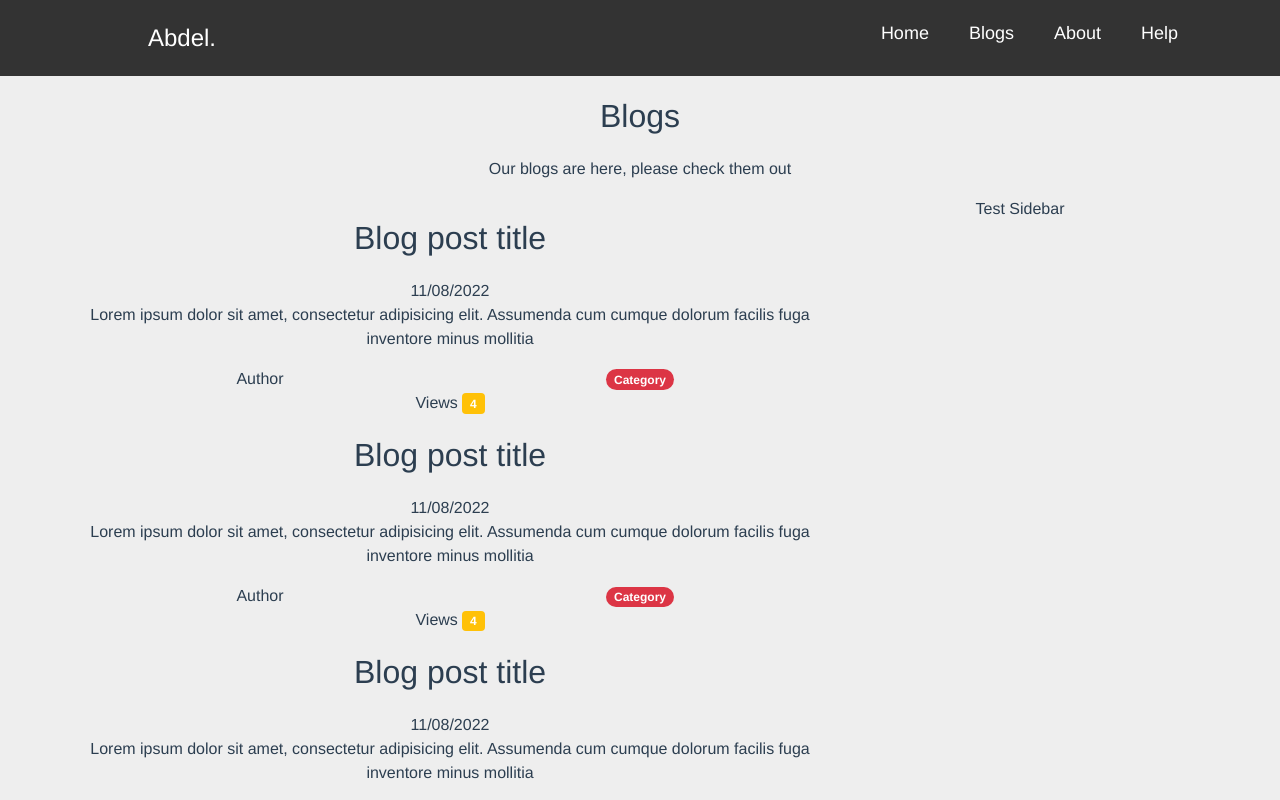
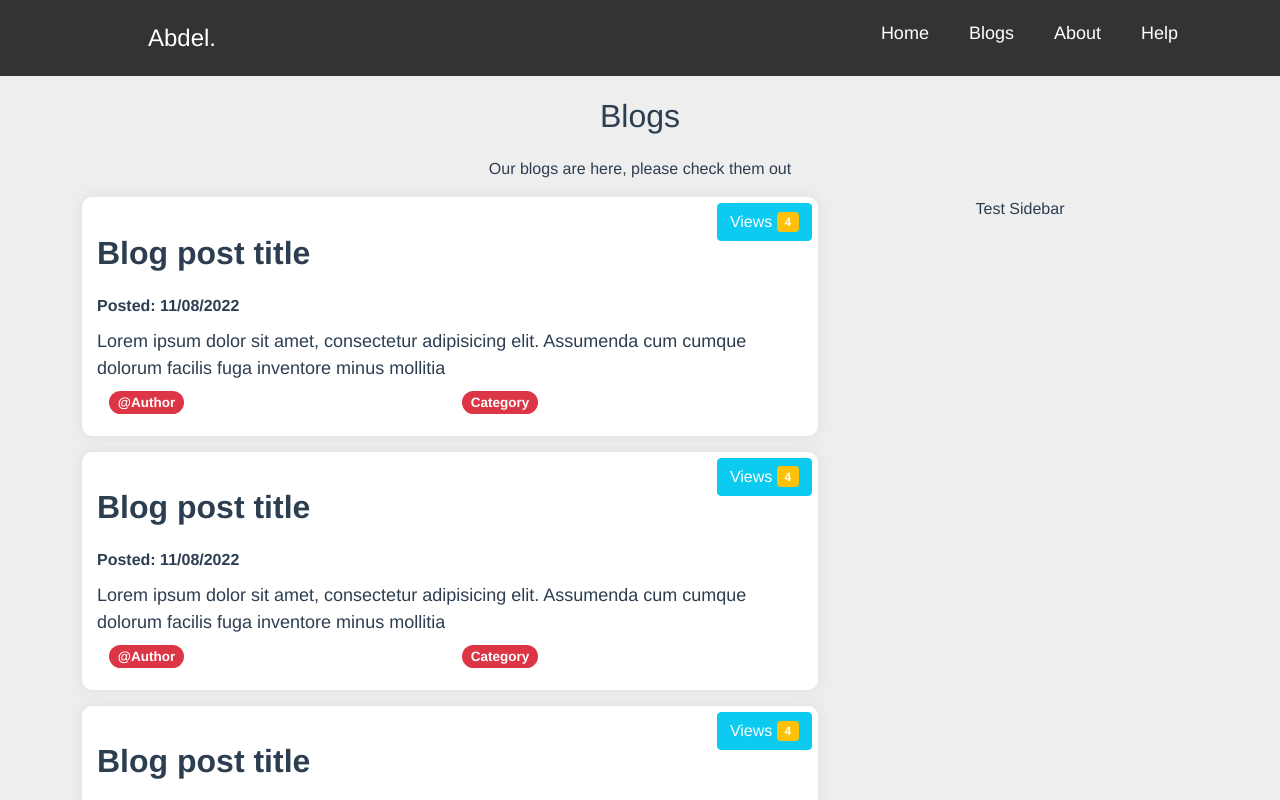
Before and after one commit to abdellatif-laghjaj/practice_vue_js, a Vue app: page /blogs in a window 1280 px wide. Shown: the top 800 px of the page. Built offline with nearby package versions, Linux system fonts and the light colour scheme.

Commit message:
finishing post design

```diff
--- a/src/components/blog/BlogPost.vue
+++ b/src/components/blog/BlogPost.vue
@@ -1,23 +1,25 @@
 <template>
     <div class="post">
+        <div class="post-views btn btn-info text-white">
+            <span>Views <span class="badge bg-warning">4</span></span>
+        </div>
         <h1 class="post-title">Blog post title</h1>
-        <span class="post-date">11/08/2022</span>
+        <span class="post-date">Posted: 11/08/2022</span>
         <p class="post-content">
             Lorem ipsum dolor sit amet, consectetur adipisicing elit. Assumenda
             cum cumque dolorum facilis fuga inventore minus mollitia
         </p>
-        <div class="row">
+        <div class="row post-cat-auth">
             <div class="col-sm-6">
-                <span class="post-author">Author</span>
+                <span class="badge rounded-pill bg-danger post-author"
+                    >@Author</span
+                >
             </div>
             <div class="col-sm-6">
                 <span class="badge rounded-pill bg-danger post-category"
                     >Category</span
                 >
             </div>
-        </div>
-        <div class="post-views">
-            <span>Views <span class="badge bg-warning">4</span></span>
         </div>
     </div>
 </template>
@@ -28,3 +30,36 @@ export default {
     name: "post",
 };
 </script>
+
+<style lang="scss" scoped>
+.post {
+    padding: 15px;
+    background: #fff;
+    border-radius: 10px;
+    margin-bottom: 16px;
+    box-shadow: 0 0 14px #ddd;
+    position: relative;
+    text-align: left;
+    .post-views {
+        position: absolute;
+        top: 6px;
+        right: 6px;
+    }
+    .post-title {
+        font-weight: bold;
+    }
+    .post-date {
+        display: block;
+        font-weight: bold;
+        margin-bottom: 10px;
+    }
+    .post-content {
+        font-size: 18px;
+        margin: 6px 0;
+    }
+    .post-cat-auth {
+        margin: 6px 0;
+        font-size: 18px;
+    }
+}
+</style>
```
